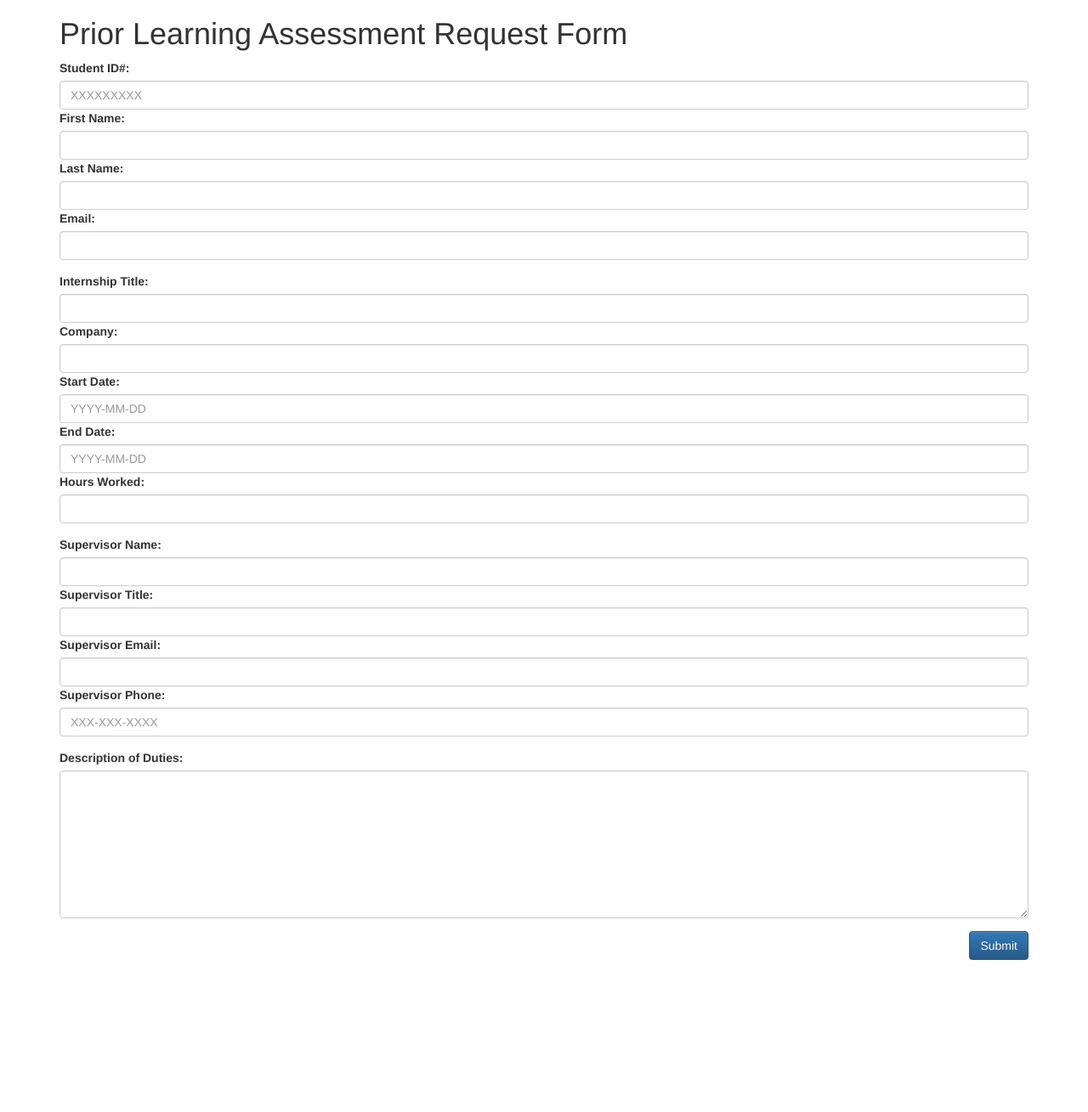
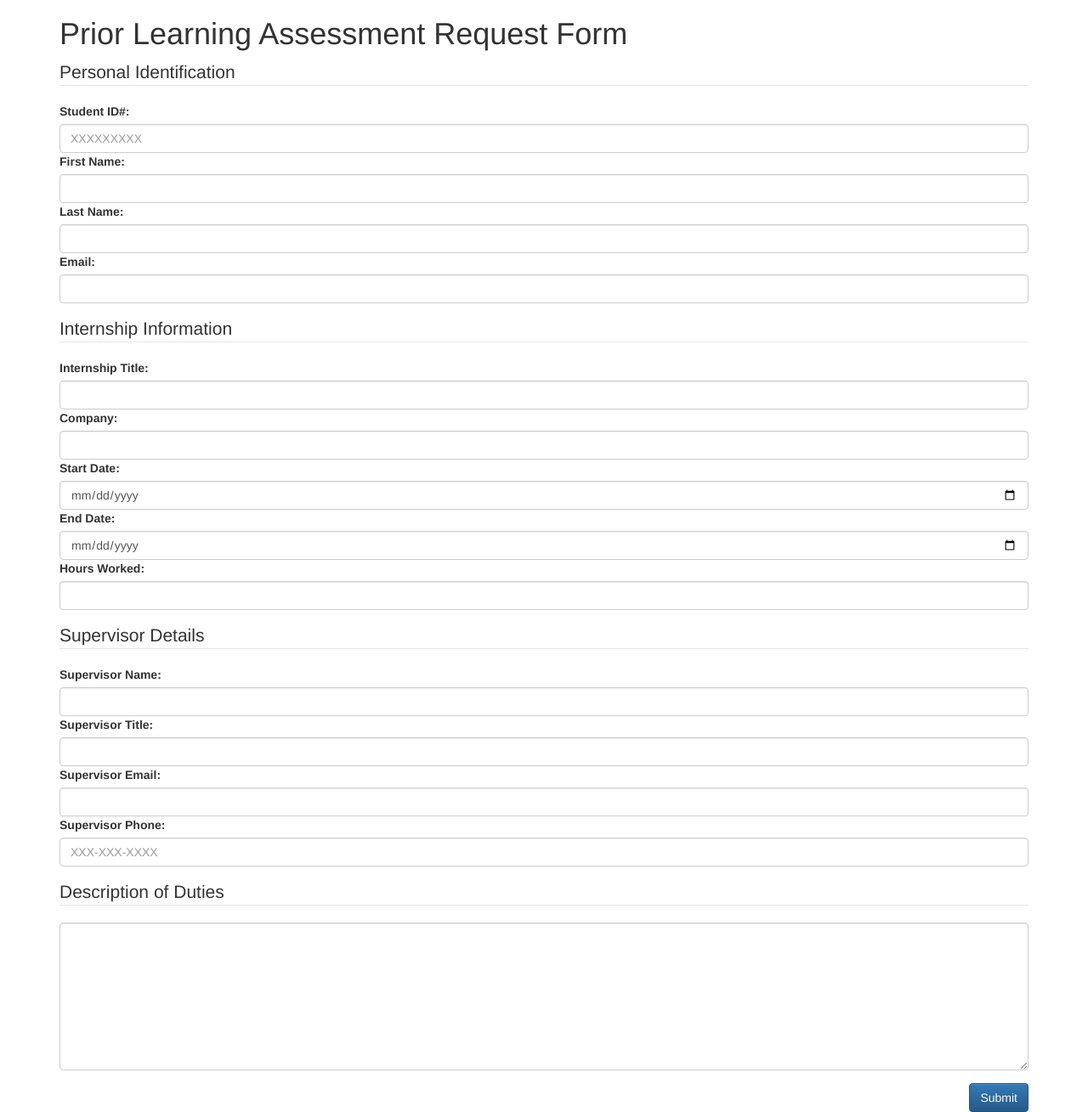
Before and after one commit to h4r3krsna/IT486_pla_project, a PHP site: page /views/student_form.php in a window 1280 px wide. Shown: the whole page at 85% size. Before the commit the page ends 1130 px from the top, so only its background shows below. Run offline with PHP 8.4, Linux system fonts and the light colour scheme.

Commit message:
form formatting and validation enhancements

```diff
--- a/views/student_form.php
+++ b/views/student_form.php
@@ -11,33 +11,39 @@
 </head>
 <body>
 <div class="container">
-    <article>
     <h1>Prior Learning Assessment Request Form</h1>
-        <div id="wrapper">
     <form id="plaform" name="plaform" action="" onsubmit="return validateForm()" method="POST">
         <div class="form-group">
+            <fieldset>
+                <legend>Personal Identification</legend>
                 <label for="student-id">Student ID#:</label>
-                    <input type="text" class="form-control" id="student-id" name="student-id" placeholder="XXXXXXXXX" required>
+                <input type="number" class="form-control" id="student-id" name="student-id" placeholder="XXXXXXXXX" required>
                 <label for="first-name">First Name:</label>
                 <input type="text" class="form-control" id="first-name" name="first-name" placeholder="" required>
                 <label for="last-name">Last Name:</label>
                 <input type="text" class="form-control" id="last-name" name="last-name" placeholder="" required>
                 <label for="student-email">Email:</label>
                 <input type="email" class="form-control" id="student-email" name="student-email" placeholder="" required>
+            </fieldset>
         </div>
         <div class="form-group">
+            <fieldset>
+                <legend>Internship Information</legend>
                 <label for="internship-title">Internship Title:</label>
                 <input type="text" class="form-control" id="internship-title" name="internship-title" placeholder="" required>
                 <label for="company">Company:</label>
                 <input type="text" class="form-control" id="company" name="company" placeholder="" required>
                 <label for="start-date">Start Date:</label>
-                    <input type="text" class="form-control" id="start-date" name="start-date" placeholder="YYYY-MM-DD" required>
+                <input type="date" class="form-control" id="start-date" name="start-date" placeholder="" required>
                 <label for="end-date">End Date:</label>
-                    <input type="text" class="form-control" id="end-date" name="end-date" placeholder="YYYY-MM-DD" required>
+                <input type="date" class="form-control" id="end-date" name="end-date" placeholder="" required>
                 <label for="hours-worked">Hours Worked:</label>
-                    <input type="text" class="form-control" id="hours-worked" name="hours-worked" placeholder="" required>
+                <input type="number" class="form-control" id="hours-worked" name="hours-worked" placeholder="" required>
+            </fieldset>
         </div>
         <div class="form-group">
+            <fieldset>
+                <legend>Supervisor Details</legend>
                 <label for="supervisor-name">Supervisor Name:</label>
                 <input type="text" class="form-control" id="supervisor-name" name="supervisor-name" placeholder="" required>
                 <label for="supervisor-title">Supervisor Title:</label>
@@ -46,22 +52,42 @@
                 <input type="email" class="form-control" id="supervisor-email" name="supervisor-email" placeholder="" required>
                 <label for="supervisor-phone">Supervisor Phone:</label>
                 <input type="text" class="form-control" id="supervisor-phone" name="supervisor-phone" placeholder="XXX-XXX-XXXX" required>
+            </fieldset>
         </div>
         <div class="form-group">
-                    <label for="duties-description">Description of Duties:</label>
+            <fieldset>
+                <legend>Description of Duties</legend>
+                <!--<label for="duties-description">Description of Duties:</label>-->
                 <textarea class="form-control" id="duties-description" name="duties-description" rows="8" required></textarea>
+            </fieldset>
         </div>
         <input type="submit" class="btn btn-primary pull-right" value="Submit">
     </form>
 </div>
-    </article>
-</div>
 <script src="http://code.jquery.com/jquery-latest.min.js"></script>
 <script src="https://maxcdn.bootstrapcdn.com/bootstrap/3.3.7/js/bootstrap.min.js" integrity="sha384-Tc5IQib027qvyjSMfHjOMaLkfuWVxZxUPnCJA7l2mCWNIpG9mGCD8wGNIcPD7Txa" crossorigin="anonymous"></script>
 <script>
+    function isValidStudentID(input) {
+        return input.length == 9 && /\d{9}/.test(input);
+    }
+
     function validateForm() {
-        alert('validation stub');
-        return true;
+        // alert('validation stub');
+
+        var isValidForm = true;
+
+        var plaform = $('#plaform');
+        plaform.find('input[type="text"], input[type="number"], input[type="date"], input[type="email"], textarea').each(function() {
+            isValidForm = isValidForm && ($(this).val().length > 0);
+        });
+
+        isValidForm = isValidForm
+                      && isValidStudentID($('#student-id').val());
+                      // && isValidEmail($)
+
+
+
+        return isValidForm;
     }
 </script>
 </body>
```
Lines whose indentation alone changed are shown as unchanged.
